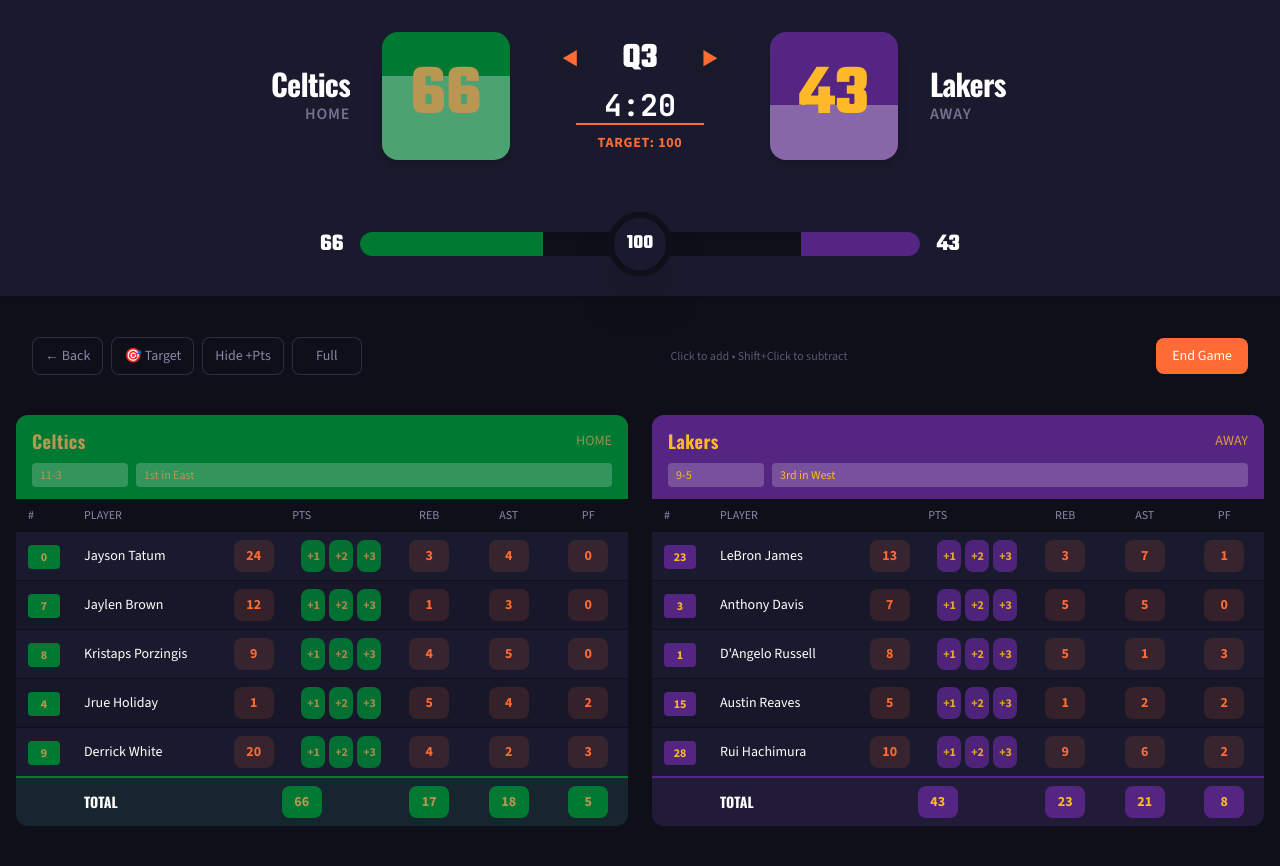
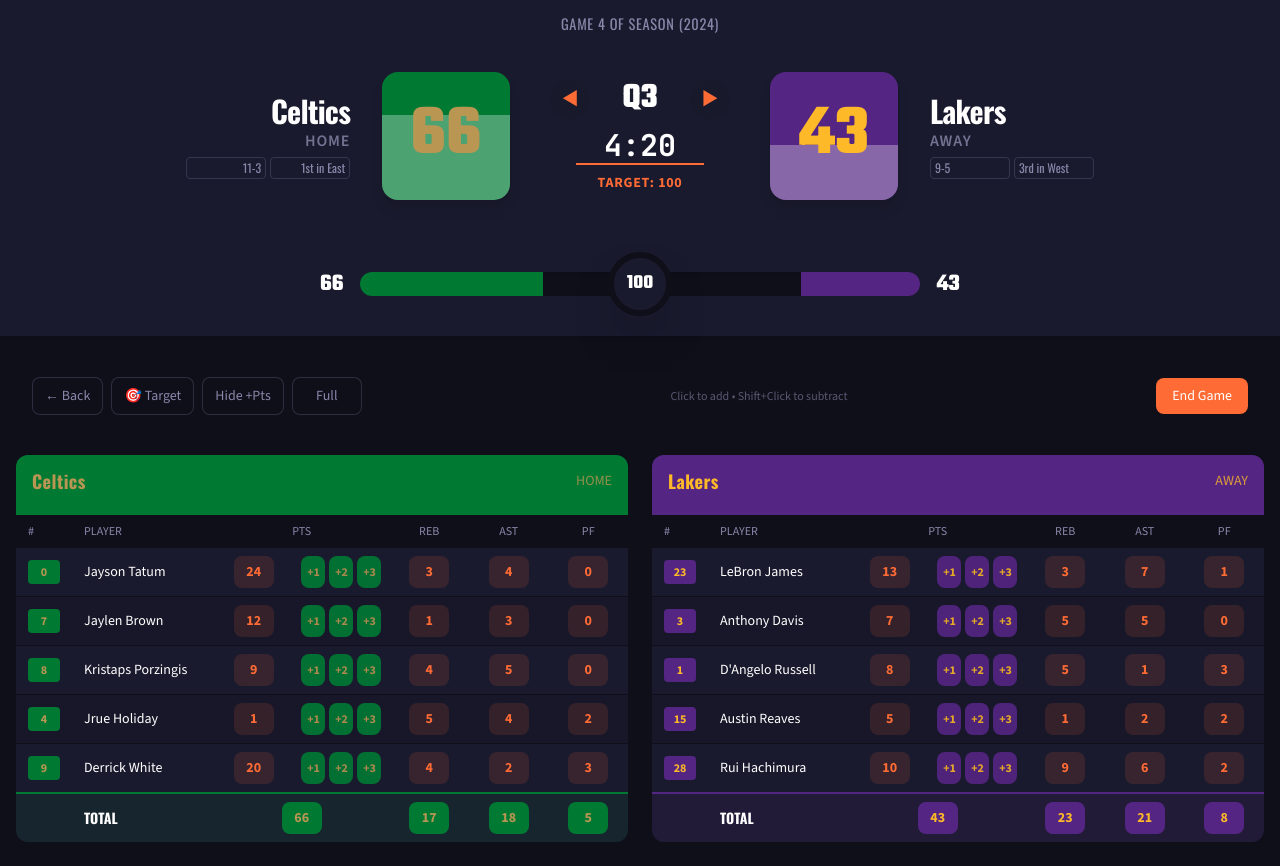
Before and after one commit to grayhaven7/scorebug, a React (Vite) app: page / in a window 1280 px wide. Both pictures are taken after a click on the button "Resume Game". Built offline with nearby package versions, Linux system fonts and the light colour scheme.

Commit message:
Add game title input to GamePage, update Game type to include title, and enhance test data with new game titles. Improve layout for team records and standings inputs.

```diff
--- a/src/context/AppContext.tsx
+++ b/src/context/AppContext.tsx
@@ -174,6 +174,7 @@
 
     const newGame: Game = {
       id: uuidv4(),
+      title: '',
       homeTeam: {
         teamId: homeTeam.id,
         teamName: homeTeam.name,
--- a/src/data/testData.ts
+++ b/src/data/testData.ts
@@ -102,6 +102,7 @@
   // 2. Create History Games (Finished)
   const historyGame1: Game = {
     id: uuidv4(),
+    title: 'Classic Matchup',
     homeTeam: {
       teamId: lakersId,
       teamName: 'Lakers',
@@ -130,6 +131,7 @@
 
   const historyGame2: Game = {
     id: uuidv4(),
+    title: 'The 72-10 Season',
     homeTeam: {
       teamId: bullsId,
       teamName: 'Bulls (96)',
@@ -160,6 +162,7 @@
   // High scoring close game
   const activeGame: Game = {
     id: uuidv4(),
+    title: 'Game 4 of Season (2024)',
     homeTeam: {
       teamId: celticsId,
       teamName: 'Celtics',
--- a/src/pages/GamePage.tsx
+++ b/src/pages/GamePage.tsx
@@ -148,25 +148,6 @@
           </span>
         </div>
 
-        {/* Record and Standing Inputs */}
-        <div className="flex gap-2">
-          <input
-            type="text"
-            placeholder="Record"
-            value={team.record || ''}
-            onChange={(e) => updateTeamDetails(teamType, 'record', e.target.value)}
-            className="w-20 md:w-24 px-1.5 md:px-2 py-1 text-[10px] md:text-xs rounded bg-white/20 border-transparent focus:bg-white/30 focus:outline-none placeholder-white/50"
-            style={{ color: team.secondaryColor }}
-          />
-          <input
-            type="text"
-            placeholder="Standing"
-            value={team.standing || ''}
-            onChange={(e) => updateTeamDetails(teamType, 'standing', e.target.value)}
-            className="flex-1 px-1.5 md:px-2 py-1 text-[10px] md:text-xs rounded bg-white/20 border-transparent focus:bg-white/30 focus:outline-none placeholder-white/50"
-            style={{ color: team.secondaryColor }}
-          />
-        </div>
       </div>
 
       {/* Stats Table */}
@@ -305,28 +286,99 @@
 
   const renderScoreboard = () => (
     <div className="max-w-7xl mx-auto px-2 sm:px-4 w-full">
+      {/* Game Title Input */}
+      <div className="flex justify-center pt-2">
+        <input
+          type="text"
+          placeholder="Game Title (e.g. Game 4 of Season)"
+          value={currentGame.title || ''}
+          onChange={(e) => updateCurrentGame({ title: e.target.value })}
+          className="text-center bg-transparent border-transparent hover:border-white/10 focus:border-white/20 border rounded px-4 py-1 w-full max-w-md transition-colors focus:outline-none placeholder-white/20"
+          style={{
+            color: currentTheme.textSecondary,
+            fontFamily: currentTheme.headerFont,
+            fontSize: '0.9rem',
+            letterSpacing: '0.05em',
+            textTransform: 'uppercase',
+          }}
+        />
+      </div>
+
       <div className="flex items-center justify-between py-2 sm:py-4 md:py-8 gap-2">
         {/* Home Team Score */}
         <div className="flex items-center gap-2 sm:gap-4 md:gap-8 flex-1 justify-end min-w-0">
-          <div className="hidden sm:block text-right max-w-[80px] sm:max-w-[150px] md:max-w-xs overflow-hidden">
+          <div className="hidden sm:flex flex-col items-end text-right max-w-[140px] md:max-w-xs">
             <p
-              className="text-sm sm:text-lg md:text-3xl font-bold truncate tracking-tight text-right"
+              className="text-base md:text-3xl font-bold tracking-tight w-full leading-tight break-words"
+              style={{ fontFamily: currentTheme.headerFont }}
+              title={homeTeam.teamName}
+            >
+              {homeTeam.teamName}
+            </p>
+            <p className="text-xs md:text-base font-semibold tracking-wider opacity-80 text-right" style={{ color: currentTheme.textSecondary }}>
+              HOME
+            </p>
+            <div className="flex gap-1 mt-1 justify-end">
+              <input
+                type="text"
+                placeholder="Record"
+                value={homeTeam.record || ''}
+                onChange={(e) => updateTeamDetails('home', 'record', e.target.value)}
+                className="w-16 md:w-20 px-1 py-0.5 text-[10px] md:text-xs rounded border bg-transparent focus:outline-none text-right"
+                style={{
+                  borderColor: currentTheme.textSecondary + '40',
+                  color: currentTheme.textSecondary,
+                  fontFamily: currentTheme.headerFont
+                }}
+              />
+              <input
+                type="text"
+                placeholder="Standing"
+                value={homeTeam.standing || ''}
+                onChange={(e) => updateTeamDetails('home', 'standing', e.target.value)}
+                className="w-16 md:w-20 px-1 py-0.5 text-[10px] md:text-xs rounded border bg-transparent focus:outline-none text-right"
+                style={{
+                  borderColor: currentTheme.textSecondary + '40',
+                  color: currentTheme.textSecondary,
+                  fontFamily: currentTheme.headerFont
+                }}
+              />
+            </div>
+          </div>
+          {/* Mobile Team Name */}
+          <div className="sm:hidden min-w-0 shrink flex flex-col items-end">
+            <p
+              className="text-xs xs:text-sm font-bold text-right w-full leading-tight break-words"
               style={{ fontFamily: currentTheme.headerFont }}
             >
               {homeTeam.teamName}
             </p>
-            <p className="text-[10px] sm:text-xs md:text-base font-semibold tracking-wider opacity-80 text-right" style={{ color: currentTheme.textSecondary }}>
-              HOME
-            </p>
-          </div>
-          {/* Mobile Team Name (condensed) */}
-          <div className="sm:hidden min-w-0 shrink">
-            <p
-              className="text-xs xs:text-sm font-bold text-right truncate"
-              style={{ fontFamily: currentTheme.headerFont }}
-            >
-              {homeTeam.teamName.slice(0, 3).toUpperCase()}
-            </p>
+            <div className="flex gap-1 mt-1 justify-end flex-col xs:flex-row items-end">
+              <input
+                type="text"
+                placeholder="Rec"
+                value={homeTeam.record || ''}
+                onChange={(e) => updateTeamDetails('home', 'record', e.target.value)}
+                className="w-14 xs:w-16 px-1 py-1 text-[10px] rounded border bg-transparent focus:outline-none text-right"
+                style={{
+                  borderColor: currentTheme.textSecondary + '40',
+                  color: currentTheme.textSecondary,
+                  fontFamily: currentTheme.headerFont
+                }}
+              />
+              <input
+                type="text"
+                placeholder="Std"
+                value={homeTeam.standing || ''}
+                onChange={(e) => updateTeamDetails('home', 'standing', e.target.value)}
+                className="w-14 xs:w-16 px-1 py-1 text-[10px] rounded border bg-transparent focus:outline-none text-right"
+                style={{
+                  borderColor: currentTheme.textSecondary + '40',
+                  color: currentTheme.textSecondary,
+                  fontFamily: currentTheme.headerFont
+                }}
+              />
+            </div>
           </div>
           <div
             className="w-12 h-12 xs:w-16 xs:h-16 sm:w-20 sm:h-20 md:w-32 md:h-32 rounded-lg sm:rounded-2xl flex flex-col items-center justify-center relative overflow-hidden shadow-lg shrink-0"
@@ -425,25 +477,78 @@
               {awayScore}
             </span>
           </div>
-          <div className="hidden sm:block text-left max-w-[80px] sm:max-w-[150px] md:max-w-xs overflow-hidden">
+          <div className="hidden sm:flex flex-col items-start text-left max-w-[140px] md:max-w-xs">
             <p
-              className="text-sm sm:text-lg md:text-3xl font-bold truncate tracking-tight text-left"
+              className="text-base md:text-3xl font-bold tracking-tight w-full leading-tight break-words"
+              style={{ fontFamily: currentTheme.headerFont }}
+              title={awayTeam.teamName}
+            >
+              {awayTeam.teamName}
+            </p>
+            <p className="text-xs md:text-base font-semibold tracking-wider opacity-80 text-left" style={{ color: currentTheme.textSecondary }}>
+              AWAY
+            </p>
+            <div className="flex gap-1 mt-1 justify-start">
+              <input
+                type="text"
+                placeholder="Record"
+                value={awayTeam.record || ''}
+                onChange={(e) => updateTeamDetails('away', 'record', e.target.value)}
+                className="w-16 md:w-20 px-1 py-0.5 text-[10px] md:text-xs rounded border bg-transparent focus:outline-none text-left"
+                style={{
+                  borderColor: currentTheme.textSecondary + '40',
+                  color: currentTheme.textSecondary,
+                  fontFamily: currentTheme.headerFont
+                }}
+              />
+              <input
+                type="text"
+                placeholder="Standing"
+                value={awayTeam.standing || ''}
+                onChange={(e) => updateTeamDetails('away', 'standing', e.target.value)}
+                className="w-16 md:w-20 px-1 py-0.5 text-[10px] md:text-xs rounded border bg-transparent focus:outline-none text-left"
+                style={{
+                  borderColor: currentTheme.textSecondary + '40',
+                  color: currentTheme.textSecondary,
+                  fontFamily: currentTheme.headerFont
+                }}
+              />
+            </div>
+          </div>
+          {/* Mobile Team Name */}
+          <div className="sm:hidden min-w-0 shrink flex flex-col items-start">
+            <p
+              className="text-xs xs:text-sm font-bold text-left w-full leading-tight break-words"
               style={{ fontFamily: currentTheme.headerFont }}
             >
               {awayTeam.teamName}
             </p>
-            <p className="text-[10px] sm:text-xs md:text-base font-semibold tracking-wider opacity-80 text-left" style={{ color: currentTheme.textSecondary }}>
-              AWAY
-            </p>
-          </div>
-          {/* Mobile Team Name (condensed) */}
-          <div className="sm:hidden min-w-0 shrink">
-            <p
-              className="text-xs xs:text-sm font-bold text-left truncate"
-              style={{ fontFamily: currentTheme.headerFont }}
-            >
-              {awayTeam.teamName.slice(0, 3).toUpperCase()}
-            </p>
+            <div className="flex gap-1 mt-1 justify-start flex-col xs:flex-row items-start">
+              <input
+                type="text"
+                placeholder="Rec"
+                value={awayTeam.record || ''}
+                onChange={(e) => updateTeamDetails('away', 'record', e.target.value)}
+                className="w-14 xs:w-16 px-1 py-1 text-[10px] rounded border bg-transparent focus:outline-none text-left"
+                style={{
+                  borderColor: currentTheme.textSecondary + '40',
+                  color: currentTheme.textSecondary,
+                  fontFamily: currentTheme.headerFont
+                }}
+              />
+              <input
+                type="text"
+                placeholder="Std"
+                value={awayTeam.standing || ''}
+                onChange={(e) => updateTeamDetails('away', 'standing', e.target.value)}
+                className="w-14 xs:w-16 px-1 py-1 text-[10px] rounded border bg-transparent focus:outline-none text-left"
+                style={{
+                  borderColor: currentTheme.textSecondary + '40',
+                  color: currentTheme.textSecondary,
+                  fontFamily: currentTheme.headerFont
+                }}
+              />
+            </div>
           </div>
         </div>
       </div>
--- a/src/types/index.ts
+++ b/src/types/index.ts
@@ -45,6 +45,7 @@
 // Game definition
 export interface Game {
   id: string;
+  title?: string;
   homeTeam: TeamGameStats;
   awayTeam: TeamGameStats;
   quarter: number;
```
Also changed, not shown: public/favicon.svg, vercel.json.
